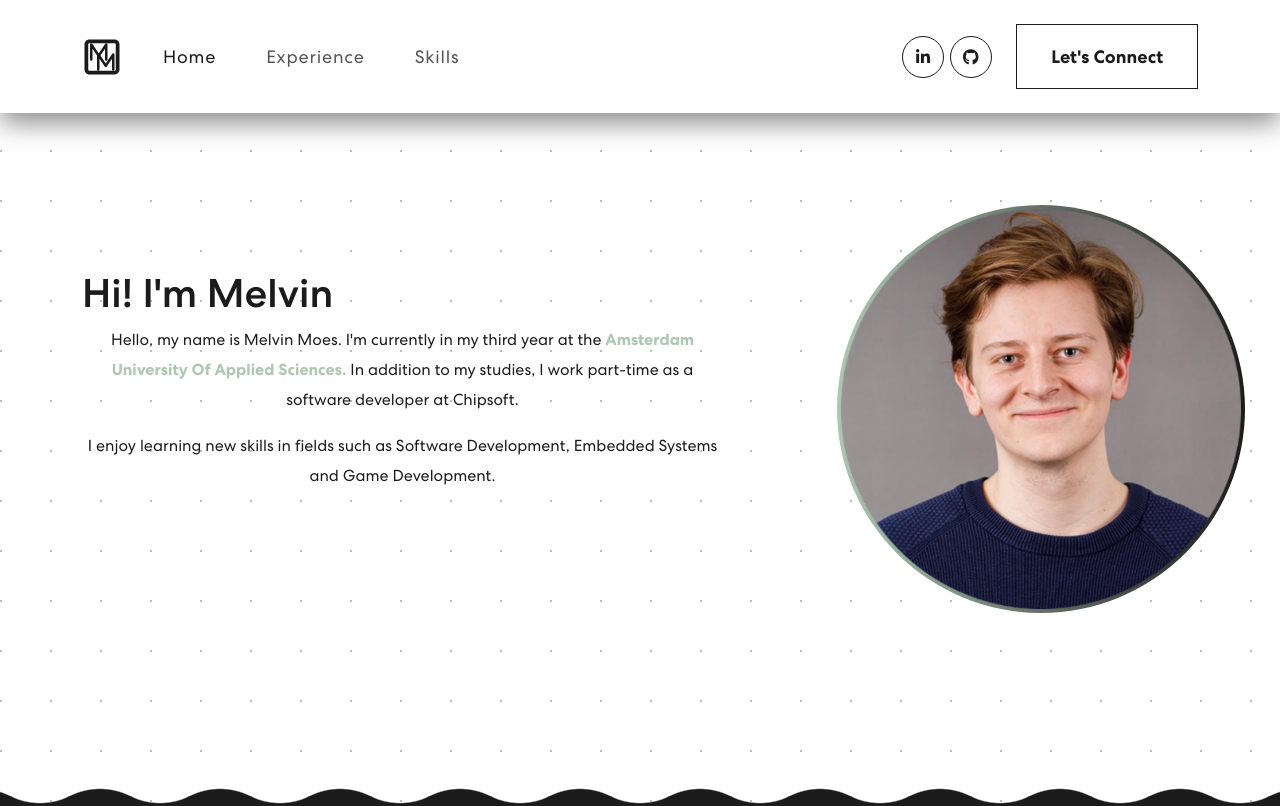
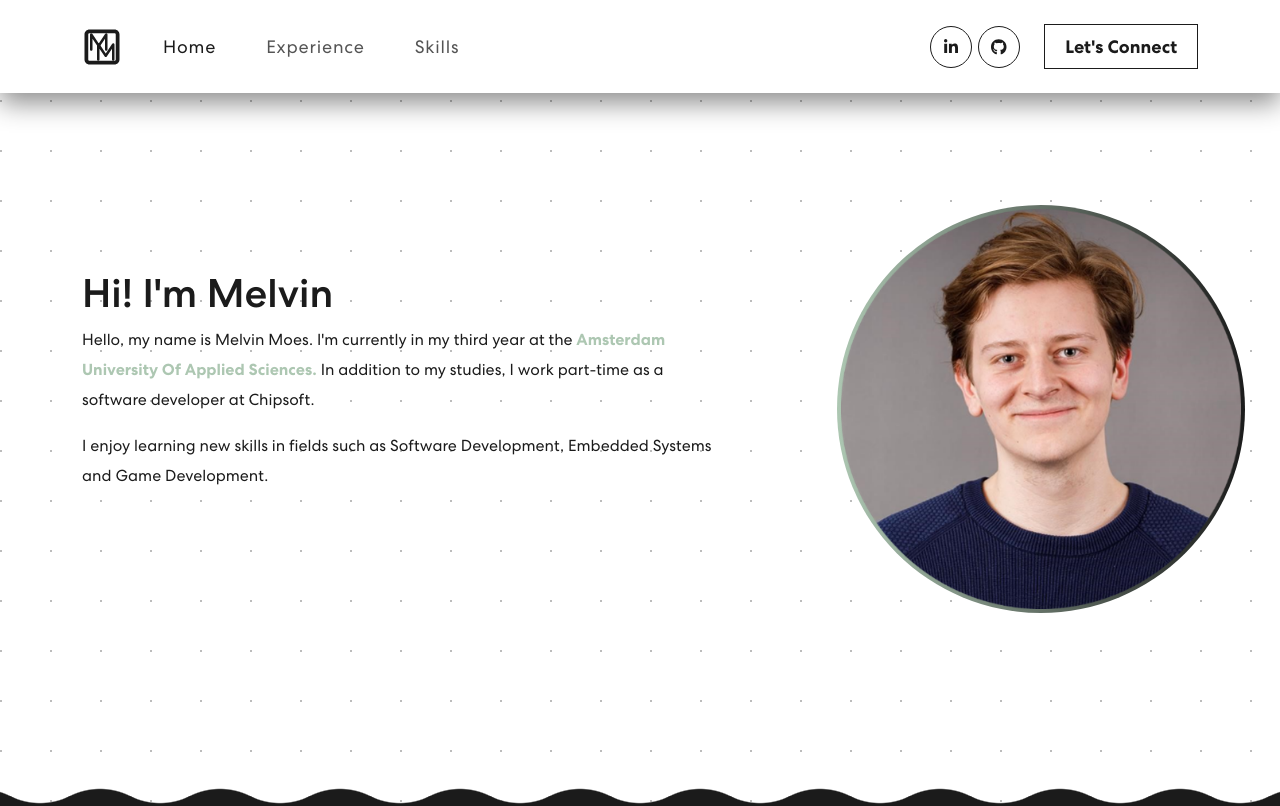
Before and after one commit to MelvinQM/portfolio-website, a React (Vite) app in the folder my-portfolio/: page / in a window 1280 px wide. Shown: the top 806 px of the page. Built offline with nearby package versions, Linux system fonts and the light colour scheme.

Commit message:
small styling fixes

```diff
--- a/my-portfolio/src/css/Banner.css
+++ b/my-portfolio/src/css/Banner.css
@@ -31,5 +31,6 @@
 }
 
 .banner-text p {
+  text-align: start;
   line-height: 30px;
 }
--- a/my-portfolio/src/css/NavBar.css
+++ b/my-portfolio/src/css/NavBar.css
@@ -115,7 +115,7 @@ nav.navbar.scrolled .social-icon a{
     font-weight: 700;
     color: var(--secondary-color);
     border: 1px solid var(--secondary-color);
-    padding: 18px 34px;
+    padding: 8px 20px;
     font-size: 18px;
     margin-left: 18px;
     position: relative;
```
